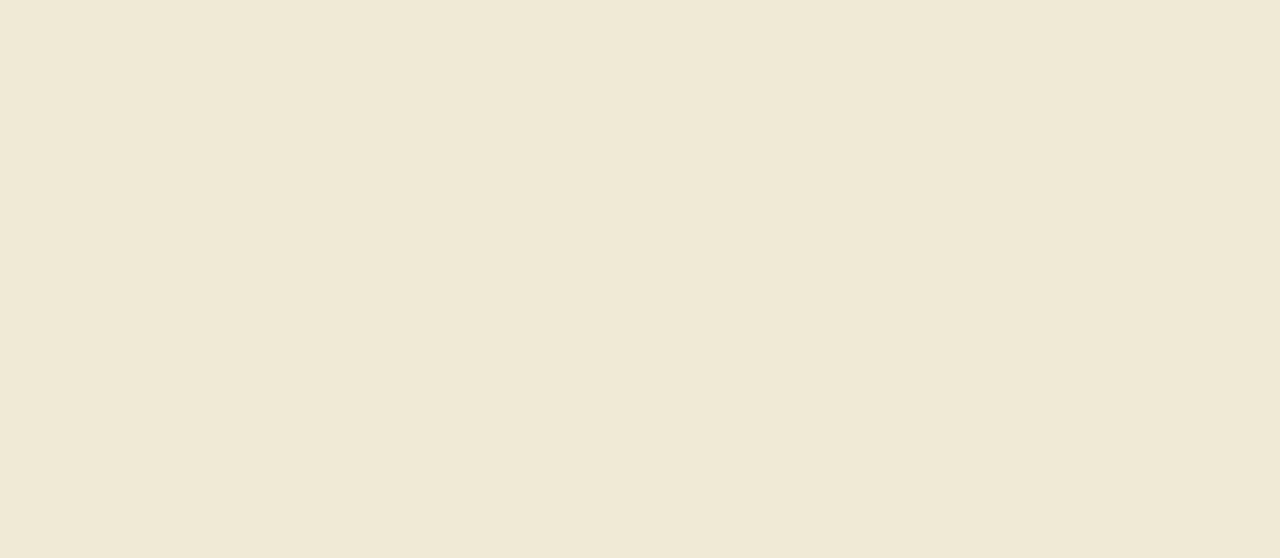
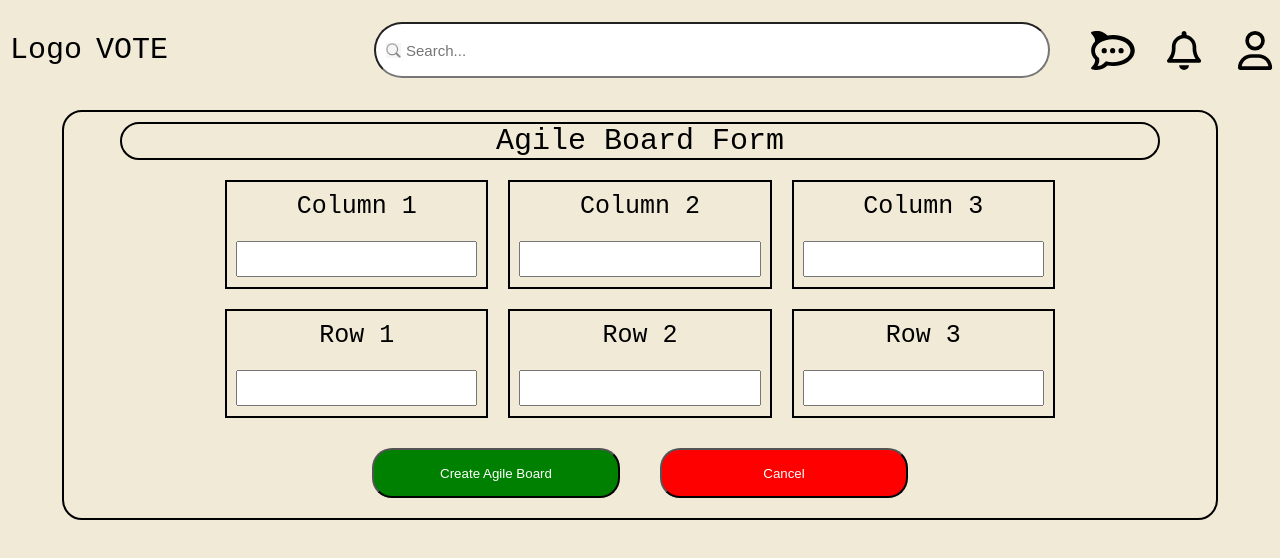
Before and after one commit to Kitkamseng/FinalYearProject, a React (Create React App) app: page /agileboardcreation in a window 1280 px wide. Before the commit this address had no page. Shown: the top 558 px of the page. Built offline with nearby package versions, Linux system fonts and the light colour scheme.

Commit message:
Agile board added

```diff
--- a/src/App.jsx
+++ b/src/App.jsx
@@ -7,6 +7,7 @@ import AdminPage from './pages/AdminPage';
 import EditUser from './Users/EditUser';
 import PostCreation from './pages/PostCreation';
 import SelectionPage from './pages/SelectionPage';
+import AgileBoard from './pages/AgileBoard';
 import { useState } from 'react';
 
 function App() {
@@ -44,6 +45,10 @@ function App() {
           exact path='/selectionpage'
           Component={SelectionPage}
         />
+        <Route
+          exact path='/agileboardcreation'
+          Component={AgileBoard}
+        />
       </Routes>
     </Router>
   );
--- /dev/null
+++ b/src/pages/AgileBoard.css
@@ -0,0 +1,167 @@
+.agile-board-container{
+    /* border-color: black;
+    border-width: 2px;
+    border-style: solid; */
+
+    display: flex;
+    justify-content: center;
+    align-items: center;
+
+    width: 100%;
+    height: 100%;
+}
+
+.agile-form-box{
+    border-color: black;
+    border-width: 2px;
+    border-style: solid;
+    border-radius: 20px;
+
+    display: flex;
+    justify-content: center;
+    align-items: center;
+    flex-direction: column;
+
+    width: 90%;
+    /* height: 300px; */
+
+    margin: 10px;
+}
+
+
+.agile-form-title{
+    border-color: black;
+    border-width: 2px;
+    border-style: solid;
+    border-radius: 20px;
+
+    font-size: 30px;
+
+    display: flex;
+    justify-content: center;
+
+    width: 90%;
+
+    margin: 10px;
+}
+
+.agile-columns{
+    /* border-color: black;
+    border-width: 2px;
+    border-style: solid; */
+
+    width: 90%;
+
+    display: flex;
+    justify-content: center;
+    align-items: center;
+    flex-direction: row;
+
+}
+
+.agile-form-column{
+    border-color: black;
+    border-width: 2px;
+    border-style: solid;
+
+    width: 25%;
+
+    margin: 10px;
+
+    display: flex;
+    justify-content: center;
+    align-items: center;
+    flex-direction: column;
+}
+
+.agile-form-column input{
+    margin: 10px;
+    width: 90%;
+    height: 30px;
+}
+
+.column-title{
+    font-size: 25px;
+
+    margin: 10px;
+}
+
+.agile-rows{
+    /* border-color: black;
+    border-width: 2px;
+    border-style: solid; */
+
+    width: 90%;
+
+    display: flex;
+    justify-content: center;
+    align-items: center;
+    flex-direction: row;
+
+}
+
+.agile-form-row{
+    border-color: black;
+    border-width: 2px;
+    border-style: solid;
+
+    width: 25%;
+
+    margin: 10px;
+
+    display: flex;
+    justify-content: center;
+    align-items: center;
+    flex-direction: column;
+}
+
+.agile-form-row input{
+    margin: 10px;
+    width: 90%;
+    height: 30px;
+}
+
+.row-title{
+    font-size: 25px;
+
+    margin: 10px;
+}
+
+.submit-box{
+    /* border-color: black;
+    border-width: 2px;
+    border-style: solid; */
+
+    display: flex;
+    justify-content: center;
+    align-items: center;
+    flex-direction: row;
+
+    width: 50%;
+}
+
+.agile-form-box button{
+    border-radius: 20px;
+
+    width: 50%;
+    margin: 20px;
+    min-height: 50px;
+
+    transition: transform 0.3s;
+
+}
+
+.agile-form-box button:hover{
+    transform: scale(1.1);
+    transition-delay: 0.1s;
+}
+
+.create-agile-button{
+    background-color: green;
+    color: white;
+}
+
+.cancel-button{
+    background-color: red;
+    color: white;
+}
--- /dev/null
+++ b/src/pages/AgileBoard.jsx
@@ -0,0 +1,84 @@
+import React from "react";
+import './AgileBoard.css';
+import Header from './../components/Header';
+import { useNavigate } from "react-router-dom";
+
+
+function AgileBoard(){
+
+    let navigate = useNavigate();
+
+    const handleCancelButton = () => {
+        navigate('/selectionpage');
+    }
+
+    return (
+        <>
+            <Header />
+            <form>
+                <div className="agile-board-container">
+                    <div className="agile-form-box">
+                        <div className="agile-form-title">
+                            Agile Board Form
+                        </div>
+                        <div className="agile-columns">
+                            <div className="agile-form-column">
+                                <div className="column-title">
+                                    Column 1
+                                </div>
+                                <input></input>
+                            </div>
+                            <div className="agile-form-column">
+                                <div className="column-title">
+                                    Column 2
+                                </div>
+                                <input></input>
+                            </div>
+                            <div className="agile-form-column">
+                                <div className="column-title">
+                                    Column 3
+                                </div>
+                                <input></input>
+                            </div>
+                        </div>
+                        <div className="agile-rows">
+                            <div className="agile-form-row">
+                                <div className="row-title">
+                                    Row 1
+                                </div>
+                                <input></input>
+                            </div>
+                            <div className="agile-form-column">
+                                <div className="row-title">
+                                    Row 2
+                                </div>
+                                <input></input>
+                            </div>
+                            <div className="agile-form-column">
+                                <div className="row-title">
+                                    Row 3
+                                </div>
+                                <input></input>
+                            </div>
+                        </div>
+                        <div className="submit-box">
+                            <button
+                                className="create-agile-button"
+                            >
+                                Create Agile Board
+                            </button>
+                            <button
+                                className="cancel-button"
+                                onClick={handleCancelButton}
+                            >
+                                Cancel
+                            </button>
+                        </div>
+                    </div>
+                </div>
+            </form>
+        </>
+    )
+};
+
+export default AgileBoard;
--- a/src/pages/PostCreation.css
+++ b/src/pages/PostCreation.css
@@ -72,21 +72,6 @@
     width: 100%;
 }
 
-.post-images-container button{
-
-    border-radius: 10px;
-
-    background-color: green;
-    color: white;
-
-    width: 30%;
-    height: 40px;
-
-    margin-top: 30px;
-    align-self: flex-end;
-
-}
-
 
 .image-description-container{
     /* border-color: black;
@@ -108,3 +93,41 @@
     margin: 5px;
 
 }
+
+.submit-box{
+    /* border-color: black;
+    border-width: 2px;
+    border-style: solid; */
+
+    display: flex;
+    justify-content: center;
+    align-items: center;
+    flex-direction: row;
+
+    width: 50%;
+}
+
+.create-button{
+    border-radius: 10px;
+    width: 30%;
+    height: 40px;
+    margin: 10px;
+    margin-top: 30px;
+
+    background-color: green;
+    color: white;
+
+}
+
+
+.cancel-button{
+    border-radius: 10px;
+    width: 30%;
+    height: 40px;
+    margin: 10px;
+    margin-top: 30px;
+
+
+    background-color: red;
+    color: white;
+}
--- a/src/pages/PostCreation.jsx
+++ b/src/pages/PostCreation.jsx
@@ -2,9 +2,12 @@ import React, { useState } from "react";
 import './PostCreation.css';
 import Header from './../components/Header';
 import ImageDropBox from "../components/ImageDropBox";
+import { useNavigate } from "react-router-dom";
 
 
 function PostCreation(){
+    let navigate = useNavigate();
+
     const [imageFile, setImageFile] = useState(null);
     const [title, setTitle] = useState("");
     const [description, setDescription] = useState("");
@@ -19,6 +22,11 @@ function PostCreation(){
         // For example, using FormData and fetch or Axios
         // Don't forget to handle the image file on your backend API as well
       };
+
+
+    const handleCancelButton = () => {
+        navigate('/selectionpage');
+    }
 
     return (
         <>
@@ -54,7 +62,19 @@ function PostCreation(){
                                 rows={4}
                                 />
                             </div>
-                            <button type="submit">Create Post</button>
+                            <div className="submit-box">
+                                <button
+                                    className="create-button"
+                                >
+                                    Create Post
+                                </button>
+                                <button
+                                    className="cancel-button"
+                                    onClick={handleCancelButton}
+                                >
+                                    Cancel
+                                </button>
+                            </div>
                         </div>
                     </div>
                 </div>
--- a/src/pages/SelectionPage.jsx
+++ b/src/pages/SelectionPage.jsx
@@ -9,6 +9,10 @@ function SelectionPage() {
 
     let navigate = useNavigate();
 
+    const handleAgileBoard = () => {
+        navigate('/agileboardcreation')
+    }
+
     const handlePostCreate = () => {
         navigate('/postcreation');
     }
@@ -18,7 +22,10 @@ function SelectionPage() {
             <Header />
             <div className="selection-container">
                 <div className="selection-box">
-                    <div className="agile-board-box">
+                    <div
+                        className="agile-board-box"
+                        onClick={handleAgileBoard}
+                    >
                         <div className="board-title">
                         Agile Board
                         </div>
```
